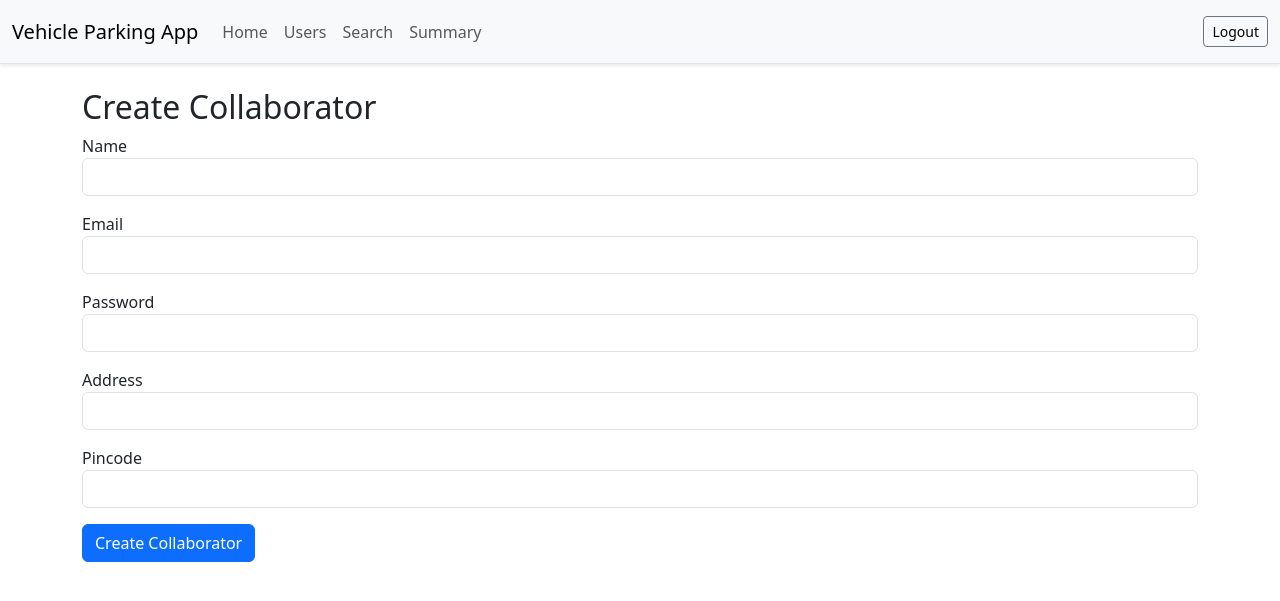
After one commit to DevanshChauhan19/Vehicle-Parking-App, a Flask app: page /admin/create_collaborator in a window 1280 px wide. The commit adds this page. Shown: the top 601 px of the page. Run offline with Flask 3, Linux system fonts and the light colour scheme; a user stored in the database is signed in.

Commit message:
modified:   app.py 	modified:   models.py 	modified:   templates/admin_dashboard.html 	modified:   templates/admin_lot_spots.html 	modified:   templates/admin_search.html 	modified:   templates/admin_spot_details.html 	modified:   templates/admin_users.html 	modified:   templates/base.html 	new file:   templates/create_collaborator.html

```diff
--- a/app.py
+++ b/app.py
@@ -68,20 +68,22 @@ def login():
         user = User.query.filter_by(email=email).first()
 
         if user and check_password_hash(user.password_hash, password):
-            if user.role and user.role.name == 'admin':
-                session['user'] = 'admin'
+            session['user'] = user.id
+            session['role'] = user.role.name.lower() if user.role else None
+
+            if user.role.name == 'admin' or user.role.name == 'collaborator':
                 return redirect(url_for('admin_dashboard'))
-            else:
-                session['user'] = user.id
+            elif session['role'] == 'user':
                 return redirect(url_for('user_dashboard'))
 
         return 'Invalid credentials.'
 
     return render_template('login.html', page='login')
 
+
 @app.route('/admin/dashboard')
 def admin_dashboard():
-    if session.get('user') != 'admin':
+    if session.get('role') not in ['admin', 'collaborator']:
         return redirect(url_for('login'))
 
     query = request.args.get('query', '')
@@ -97,7 +99,7 @@ def admin_dashboard():
     labels = []
     data = []
     for lot in lots:
-        count = sum(len(spot.reservations) for spot in lot.spots)
+        count = sum(spot.reservations.count() for spot in lot.spots)
         labels.append(lot.name)
         data.append(count)
 
@@ -137,26 +139,96 @@ def admin_dashboard():
 
     return render_template('admin_dashboard.html', lots=lots,query=query,chart_labels=labels,chart_data=data,available_spots=available_spots,occupied_spots=occupied_spots,user_labels=user_labels,user_counts=user_counts,rating_labels=rating_labels,rating_values=rating_values)
 
+@app.route('/admin/create_collaborator', methods=['GET', 'POST'])
+def create_collaborator():
+    if session.get('role') != 'admin':
+        return redirect(url_for('login'))
+
+    if request.method == 'POST':
+        name = request.form['name']
+        email = request.form['email']
+        password = request.form['password']
+        address = request.form['address']
+        pincode = request.form['pincode']
+
+        if User.query.filter_by(email=email).first():
+            return 'Email already exists.'
+
+        if not name or not email or not password or not address or not pincode:
+            return 'All fields are required.'
+
+        if len(password) < 6:
+            return 'Password must be at least 6 characters.'
+
+        if not pincode.isdigit() or len(pincode) != 6:
+            return 'Invalid pincode.'
+
+        collab_role = Role.query.filter_by(name='collaborator').first()
+        if not collab_role:
+            collab_role = Role(name='collaborator')
+            db.session.add(collab_role)
+            db.session.commit()
+
+        hashed_pw = generate_password_hash(password)
+        user = User(
+            name=name,
+            email=email,
+            password_hash=hashed_pw,
+            address=address,
+            pincode=pincode,
+            role_id=collab_role.id
+        )
+        db.session.add(user)
+        db.session.commit()
+
+        return redirect(url_for('admin_dashboard'))
+
+    return render_template('create_collaborator.html')
+
 @app.route('/admin/users')
 def admin_users():
-    if session.get('user') != 'admin':
+    if session.get('role') not in ['admin', 'collaborator']:
         return redirect(url_for('login'))
 
     query = request.args.get('query', '')
     users_query = User.query.join(Role).filter(Role.name == 'user')
 
     if query:
-        users = User.query.filter(
+        users_query = users_query.filter(
             (User.name.ilike(f"%{query}%")) |
             (User.email.ilike(f"%{query}%"))
         )
+
     users = users_query.all()
+    user_active_reservations = {
+        user.id: Reservation.query.filter_by(user_id=user.id, release_time=None).count() > 0
+        for user in users
+    }
+    return render_template('admin_users.html', users=users, query=query,active_status=user_active_reservations)
 
-    return render_template('admin_users.html', users=users, query=query)
+@app.route('/admin/delete_user/<int:user_id>', methods=['POST'])
+def delete_user(user_id):
+    if session.get('role') != 'admin':
+        return redirect(url_for('login'))
+
+    user = User.query.get_or_404(user_id)
+
+    # Check for any active reservation
+    active_reservation = Reservation.query.filter_by(user_id=user.id, release_time=None).first()
+    if active_reservation:
+        return "User has an active parking reservation. Please release the spot before deleting."
+
+    # If no active reservation, proceed with deletion
+    Reservation.query.filter_by(user_id=user_id).delete()
+    db.session.delete(user)
+    db.session.commit()
+
+    return redirect(url_for('admin_users'))
+
 
 @app.route('/admin/reservations')
 def admin_reservations():
-    if session.get('user') != 'admin':
+    if session.get('role') not in ['admin', 'collaborator']:
         return redirect(url_for('login'))
 
     filter_status = request.args.get('status', 'all')
@@ -172,7 +244,7 @@ def admin_reservations():
 
 @app.route('/admin/add_lot', methods=['GET', 'POST'])
 def add_lot():
-    if session.get('user') != 'admin':
+    if session.get('role') != 'admin':
         return redirect(url_for('login'))
 
     if request.method == 'POST':
@@ -199,7 +271,7 @@ def add_lot():
 
 @app.route('/admin/spot/<int:spot_id>/details')
 def spot_details(spot_id):
-    if session.get('user') != 'admin':
+    if session.get('role') not in ['admin', 'collaborator']:
         return redirect(url_for('login'))
 
     spot = ParkingSpot.query.get_or_404(spot_id)
@@ -211,7 +283,7 @@ def spot_details(spot_id):
 
 @app.route('/admin/lot/<int:lot_id>/spots')
 def view_lot_spots(lot_id):
-    if session.get('user') != 'admin':
+    if session.get('role') not in ['admin', 'collaborator']:
         return redirect(url_for('login'))
 
     lot = ParkingLot.query.get_or_404(lot_id)
@@ -219,7 +291,7 @@ def view_lot_spots(lot_id):
 
 @app.route('/admin/delete_spot/<int:spot_id>')
 def delete_spot(spot_id):
-    if session.get('user') != 'admin':
+    if session.get('role') != 'admin':
         return redirect(url_for('login'))
 
     spot = ParkingSpot.query.get_or_404(spot_id)
@@ -233,7 +305,7 @@ def delete_spot(spot_id):
 
 @app.route('/admin/delete_lot/<int:lot_id>')
 def delete_lot(lot_id):
-    if session.get('user') != 'admin':
+    if session.get('role') != 'admin':
         return redirect(url_for('login'))
 
     lot = ParkingLot.query.get_or_404(lot_id)
@@ -247,7 +319,7 @@ def delete_lot(lot_id):
 
 @app.route('/admin/search')
 def admin_search():
-    if session.get('user') != 'admin':
+    if session.get('role') not in ['admin', 'collaborator']:
         return redirect(url_for('login'))
 
     query = request.args.get('query', '')
@@ -263,7 +335,7 @@ def admin_search():
 
 @app.route('/admin/summary')
 def admin_summary():
-    if session.get('user') != 'admin':
+    if session.get('role') not in ['admin', 'collaborator']:
         return redirect(url_for('login'))
 
     lots = ParkingLot.query.all()
@@ -292,6 +364,9 @@ def admin_summary():
 
 @app.route('/user/dashboard')
 def user_dashboard():
+    if session.get('role') != 'user':
+        return redirect(url_for('login'))
+
     user_id = session.get('user')
     if not isinstance(user_id, int):
         return redirect(url_for('login'))
@@ -306,6 +381,9 @@ def user_dashboard():
 
 @app.route('/user/reserve/<int:lot_id>', methods=['GET', 'POST'])
 def reserve_spot(lot_id):
+    if session.get('role') != 'user':
+        return redirect(url_for('login'))
+
     user_id = session.get('user')
     if not isinstance(user_id, int):
         return redirect(url_for('login'))
@@ -358,6 +436,9 @@ def release_spot(reservation_id):
 
 @app.route('/user/feedback')
 def user_feedback():
+    if session.get('role') != 'user':
+        return redirect(url_for('login'))
+
     user_id = session.get('user')
     if not isinstance(user_id, int):
         return redirect(url_for('login'))
@@ -374,6 +455,9 @@ def user_feedback():
 
 @app.route('/user/rating/<int:reservation_id>', methods=['POST'])
 def submit_rating(reservation_id):
+    if session.get('role') != 'user':
+        return redirect(url_for('login'))
+
     user_id = session.get('user')
     if not isinstance(user_id, int):
         return redirect(url_for('login'))
@@ -395,6 +479,9 @@ def submit_rating(reservation_id):
 
 @app.route('/user/summary')
 def user_summary():
+    if session.get('role') != 'user':
+        return redirect(url_for('login'))
+
     user_id = session.get('user')
     if not isinstance(user_id, int):
         return redirect(url_for('login'))
@@ -435,7 +522,9 @@ def user_summary():
 @app.route('/logout')
 def logout():
     session.pop('user', None)
+    session.pop('role', None)
     return redirect(url_for('login'))
+
 
 if __name__ == '__main__':
     with app.app_context():
--- a/models.py
+++ b/models.py
@@ -36,7 +36,7 @@ class ParkingSpot(db.Model):
     lot_id = db.Column(db.Integer, db.ForeignKey('parking_lot.id'), nullable=False)
     status = db.Column(db.String(1), nullable=False, default='A')  # A = Available, O = Occupied
 
-    reservations = db.relationship('Reservation', backref='spot', lazy=True)
+    reservations = db.relationship('Reservation', backref='spot', lazy="dynamic")
 
 
 class Reservation(db.Model):
--- a/templates/admin_lot_spots.html
+++ b/templates/admin_lot_spots.html
@@ -24,7 +24,9 @@
             <td>
                 <td>
                     {% if spot.status == 'A' %}
-                        <a href="{{ url_for('delete_spot', spot_id=spot.id) }}" class="btn btn-danger btn-sm">Delete</a>
+                        {% if session['role'] == 'admin' %}
+                            <a href="{{ url_for('delete_spot', spot_id=spot.id) }}" class="btn btn-danger btn-sm">Delete</a>
+                        {% endif %}
                     {% else %}
                         <a href="{{ url_for('spot_details', spot_id=spot.id) }}" class="btn btn-info btn-sm">View Details</a>
                     {% endif %}
--- a/templates/admin_search.html
+++ b/templates/admin_search.html
@@ -31,7 +31,9 @@
             <td>{{ lot.spots | selectattr('status', 'equalto', 'A') | list | length }}/{{ lot.spots|length }}</td>
             <td>
                 <a href="{{ url_for('view_lot_spots', lot_id=lot.id) }}" class="btn btn-info btn-sm">View Spots</a>
+                {% if session['role'] == 'admin' %}
                 <a href="{{ url_for('delete_lot', lot_id=lot.id) }}" class="btn btn-danger btn-sm">Delete</a>
+                {% endif %}
             </td>
         </tr>
         {% endfor %}
--- a/templates/admin_spot_details.html
+++ b/templates/admin_spot_details.html
@@ -19,6 +19,10 @@
     <tr>
         <th>User ID</th>
         <td>{{ reservation.user_id }}</td>
+    </tr>
+    <tr>
+        <th>User Name</th>
+        <td>{{ reservation.user.name }}</td>
     </tr>
     <tr>
         <th>Vehicle Number</th>
--- a/templates/base.html
+++ b/templates/base.html
@@ -24,7 +24,7 @@
 
     <div class="collapse navbar-collapse" id="navbarText">
       <ul class="navbar-nav me-auto mb-2 mb-lg-0">
-        {% if session.get('user') == 'admin' %}
+        {% if session.get('role') == 'admin' %}
           <li class="nav-item">
             <a class="nav-link" href="{{ url_for('admin_dashboard') }}">Home</a>
           </li>
@@ -37,7 +37,17 @@
           <li class="nav-item">
             <a class="nav-link" href="{{ url_for('admin_summary') }}">Summary</a>
           </li>
-        {% elif session.get('user') %}
+          {% elif session.get('role') == 'collaborator' %}
+          <li class="nav-item">
+            <a class="nav-link" href="{{ url_for('admin_dashboard') }}">Dashboard</a>
+          </li>
+          <li class="nav-item">
+            <a class="nav-link" href="{{ url_for('admin_summary') }}">Summary</a>
+          </li>
+          <li class="nav-item">
+            <a class="nav-link" href="{{ url_for('admin_search') }}">Search</a>
+          </li>
+        {% elif session.get('role') == 'user' %}
           <li class="nav-item">
             <a class="nav-link" href="{{ url_for('user_dashboard') }}">Home</a>
           </li>
@@ -51,7 +61,7 @@
       </ul>
 
       <span class="navbar-text">
-        {% if session.get('user') %}
+        {% if session.get('role')%}
           <a href="{{ url_for('logout') }}" class="btn btn-outline-secondary btn-sm">Logout</a>
         {% else %}
           <a class="btn btn-outline-primary btn-sm me-2" href="{{ url_for('login') }}">Login</a>
--- /dev/null
+++ b/templates/create_collaborator.html
@@ -0,0 +1,27 @@
+{% extends "base.html" %}
+{% block content %}
+<h2>Create Collaborator</h2>
+<form method="POST">
+    <div class="mb-3">
+        <label>Name</label>
+        <input type="text" name="name" class="form-control" required>
+    </div>
+    <div class="mb-3">
+        <label>Email</label>
+        <input type="email" name="email" class="form-control" required>
+    </div>
+    <div class="mb-3">
+        <label>Password</label>
+        <input type="password" name="password" class="form-control" required>
+    </div>
+    <div class="mb-3">
+        <label>Address</label>
+        <input type="text" name="address" class="form-control" required>
+    </div>
+    <div class="mb-3">
+        <label>Pincode</label>
+        <input type="text" name="pincode" class="form-control" required>
+    </div>
+    <button type="submit" class="btn btn-primary">Create Collaborator</button>
+</form>
+{% endblock %}
```
Also changed, not shown: templates/admin_dashboard.html (+6 -1 lines), templates/admin_users.html (+10 -0 lines), instance/parking_app.db.
